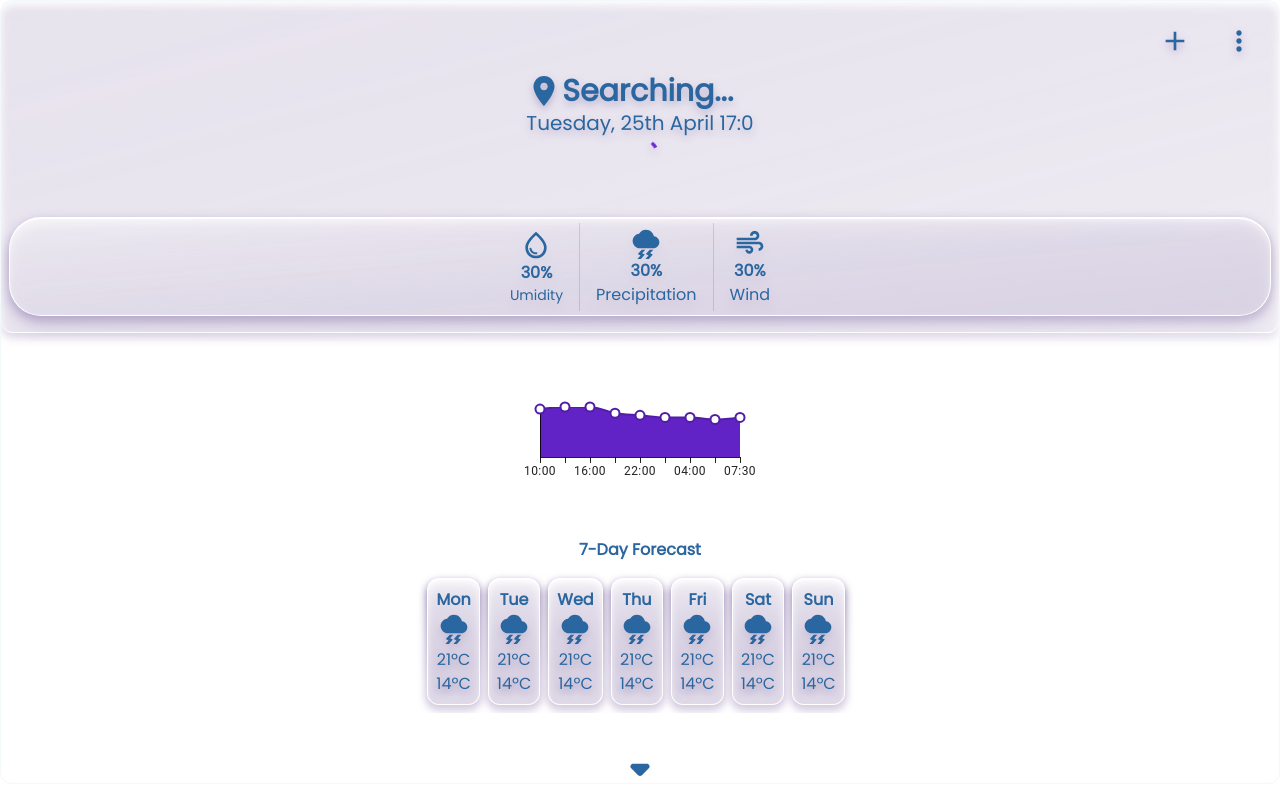
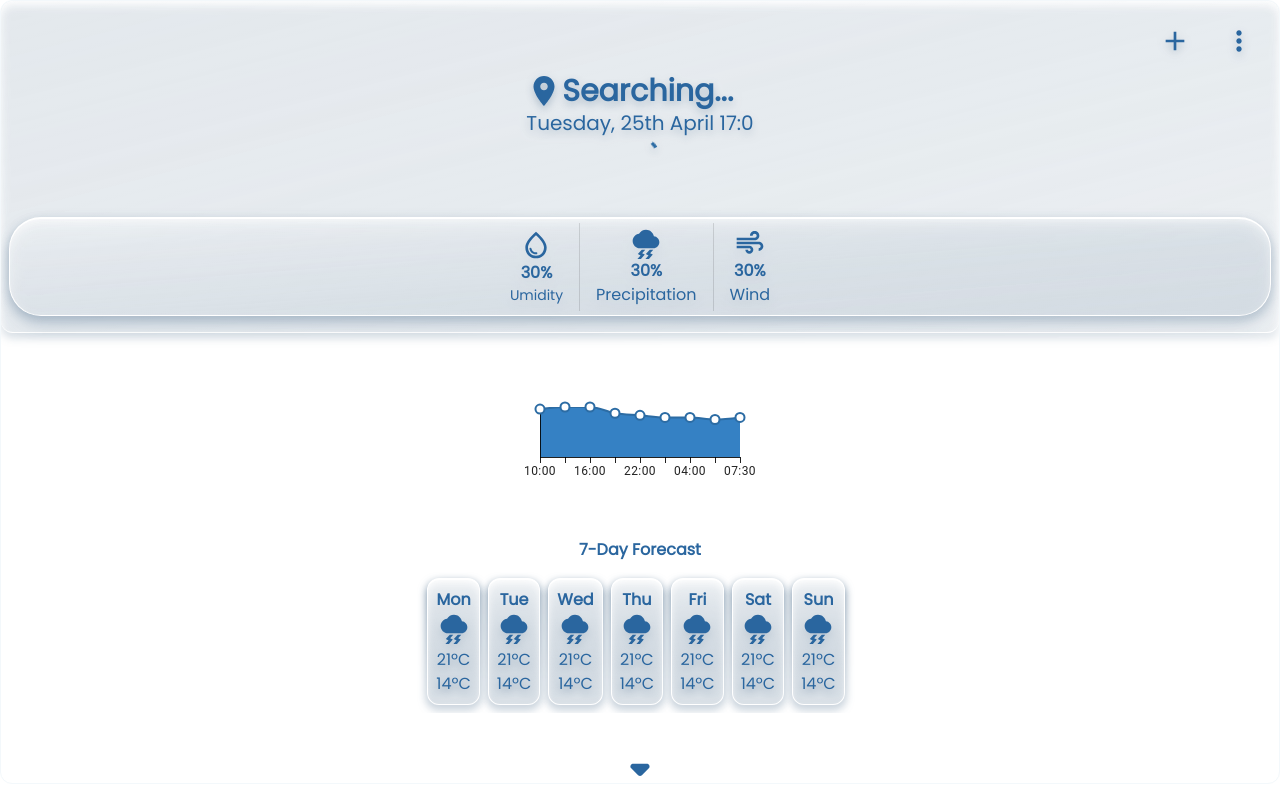
Before and after one commit to lisboa-daniel/weatherapp, a Next.js app: page / in a window 1280 px wide. Built offline with nearby package versions, Linux system fonts and the light colour scheme; no server answers.

Commit message:
feat: blue shadows

```diff
--- a/src/app/globals.css
+++ b/src/app/globals.css
@@ -39,7 +39,7 @@
 
 @media (prefers-color-scheme: dark) {
   :root {
-    --background: linear-gradient(#6CB9D8, #9CD7E5, #CCEEF2);
+    --background: linear-gradient(rgb(47,127, 158), #9CD7E5, #CCEEF2);
     --foreground: #0a0a0a;
   }
 }
--- a/src/app/layout.tsx
+++ b/src/app/layout.tsx
@@ -12,7 +12,7 @@ const theme = createTheme ({
   palette: {
 
     primary: {
-      main: '#6925D6',
+      main: '#2c6ca4',
     },
     secondary: {
       main: '#2BBDB0',
--- a/src/app/page.tsx
+++ b/src/app/page.tsx
@@ -13,7 +13,6 @@ import { Poppins } from "next/font/google";
 import HourlyGraph from "./ui/hourlyGraph";
 
 const normalFont = Poppins({weight: '400', subsets: ['latin-ext']});
-
 
 
 export default function Home() {
@@ -101,7 +100,7 @@ export default function Home() {
     }}>
       <FindCityModal handleClose={() => setOpenCity(false)} open={openCity} />
       <div id='maincontent' className="flex flex-col justify-between items-center snap-start min-h-dvh ">
-        <div className="flex flex-col justify-between items-center bg-gradient-to-br to-white/20 from-white/40 rounded-xl p-2 w-full border-white drop-shadow-[0_4px_4px_rgba(57,24,111,0.5)] border-b-[1px]">
+        <div className="flex flex-col justify-between items-center bg-gradient-to-br to-white/20 from-white/40 rounded-xl p-2 w-full border-white drop-shadow-[0_4px_4px_rgba(28,69,108,0.5)] border-b-[1px]">
           <div id='menuButton' className="flex w-full items-end justify-end">
             <Button sx={{ borderRadius: '72px', height: '64px' }}>
               <Add className="text-primary-500" sx={{ width: '32px', height: '32px' }}/>
@@ -147,7 +146,7 @@ export default function Home() {
                   <p className="mr-[6rem] text-3xl font-extrabold bg-gradient-to-r from-primary-500 via-primary-400 to-primary-300 text-transparent bg-clip-text">
                     {getWeatherIcon(data.weatherCode).name}
                   </p>
-                  <img className="absolute top-[-5rem] md:top-[-7rem] z-[2] md:w-[10rem] w-[6rem] md:right-[-40%] right-[-8%] drop-shadow-[0_35px_35px_rgba(57,24,111,0.5)]  ]"
+                  <img className="absolute top-[-5rem] md:top-[-7rem] z-[2] md:w-[10rem] w-[6rem] md:right-[-40%] right-[-8%] drop-shadow-[0_35px_35px_rgba(28,69,108,0.5)]  ]"
 
                       src={`/icons/${getWeatherIcon(data.weatherCode).src}`}
                       alt={getWeatherIcon(data.weatherCode).name}/>
@@ -157,7 +156,7 @@ export default function Home() {
           </div>
 
 
-          <div id='weatherdatail' className="rounded-4xl w-full flex flex-row bg-gradient-to-br to-white/40 from-white/80 p-1 justify-center items-center mt-8 drop-shadow-[0_8px_8px_rgba(57,24,111,0.25)] border-t-[2px] border-[1px] border-white mb-2">
+          <div id='weatherdatail' className="rounded-4xl w-full flex flex-row bg-gradient-to-br to-white/40 from-white/80 p-1 justify-center items-center mt-8 drop-shadow-[0_8px_8px_rgba(28,69,108,0.25)] border-t-[2px] border-[1px] border-white mb-2">
             <span className="flex flex-col pl-4 pr-4 pt-1 pb-1 text-primary-500 justify-center items-center">
               <WaterDropOutlined sx={{ width: '32px', height: '32px' }}/>
               <p className="font-bold">30%</p>
@@ -184,7 +183,7 @@ export default function Home() {
             <div className="w-full flex flex-col p-2 overflow-x-auto justify-start items-start md:justify-center md:items-center">
               <div className="flex flex-row flex-nowrap">
                 {sevendayForecasts.map((value, index) => (
-                  <span key={index} className="flex flex-col p-2 mr-2 bg-gradient-to-b to-white/25 from-white/90 rounded-xl justify-center items-center text-primary-500 drop-shadow-[0_4px_4px_rgba(57,24,111,0.75)] border-[1px] border-t-[2px] border-white">
+                  <span key={index} className="flex flex-col p-2 mr-2 bg-gradient-to-b to-white/25 from-white/90 rounded-xl justify-center items-center text-primary-500 drop-shadow-[0_4px_4px_rgba(28,69,108,0.75)] border-[1px] border-t-[2px] border-white">
                     <p className="font-extrabold">{value}</p>
                     <Thunderstorm sx={{ width: '2rem', height: '2rem' }}/>
                     <p className="mt-1">21ºC</p>
--- a/src/app/ui/hourlyGraph.tsx
+++ b/src/app/ui/hourlyGraph.tsx
@@ -25,7 +25,7 @@ export default function HourlyGraph() {
         }]}
         series={[{
           data: data.map(d => d.value),
-          color: '#521da6', // Customize line color
+          color: '#2c6ca4', // Customize line color
           area: true, // Enables the filled area below the line
 
 
```
